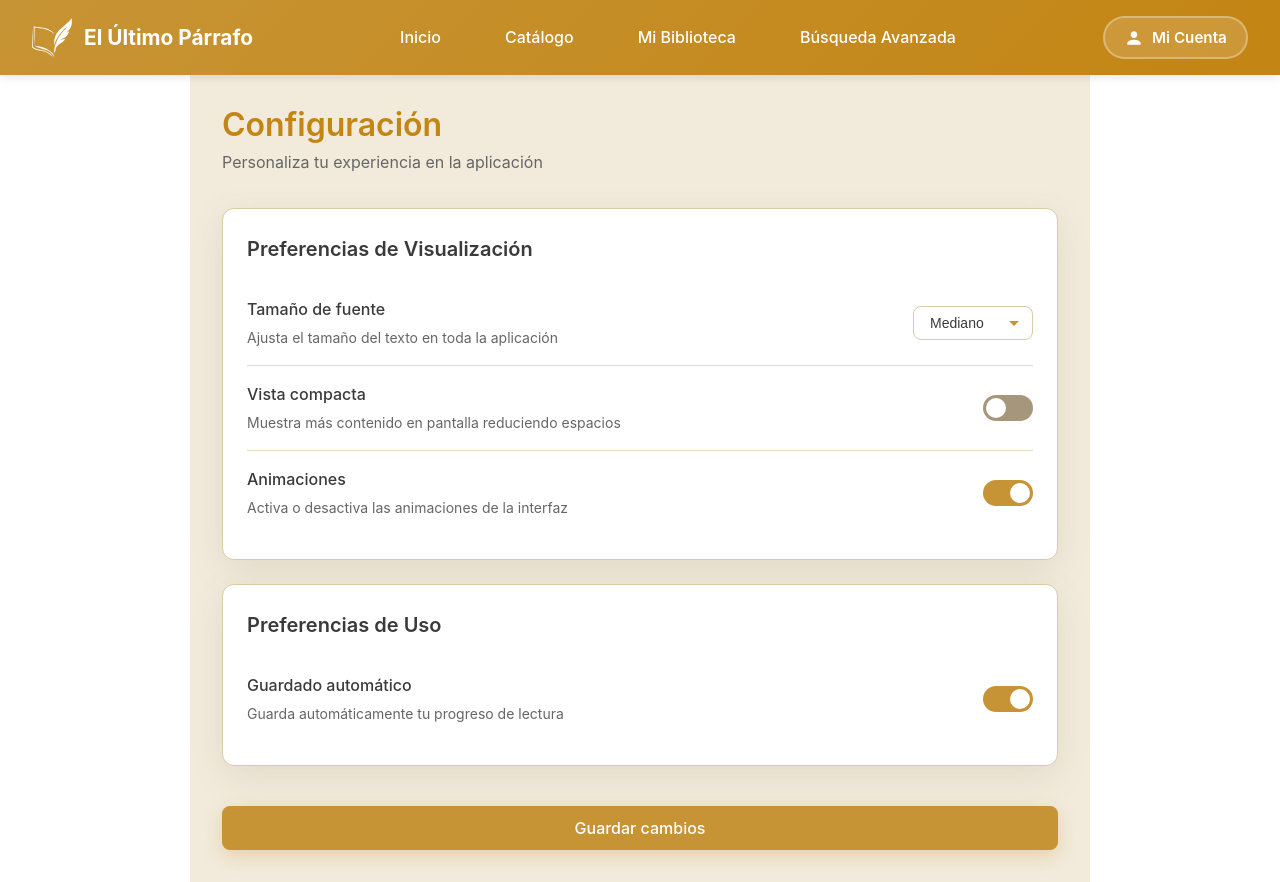
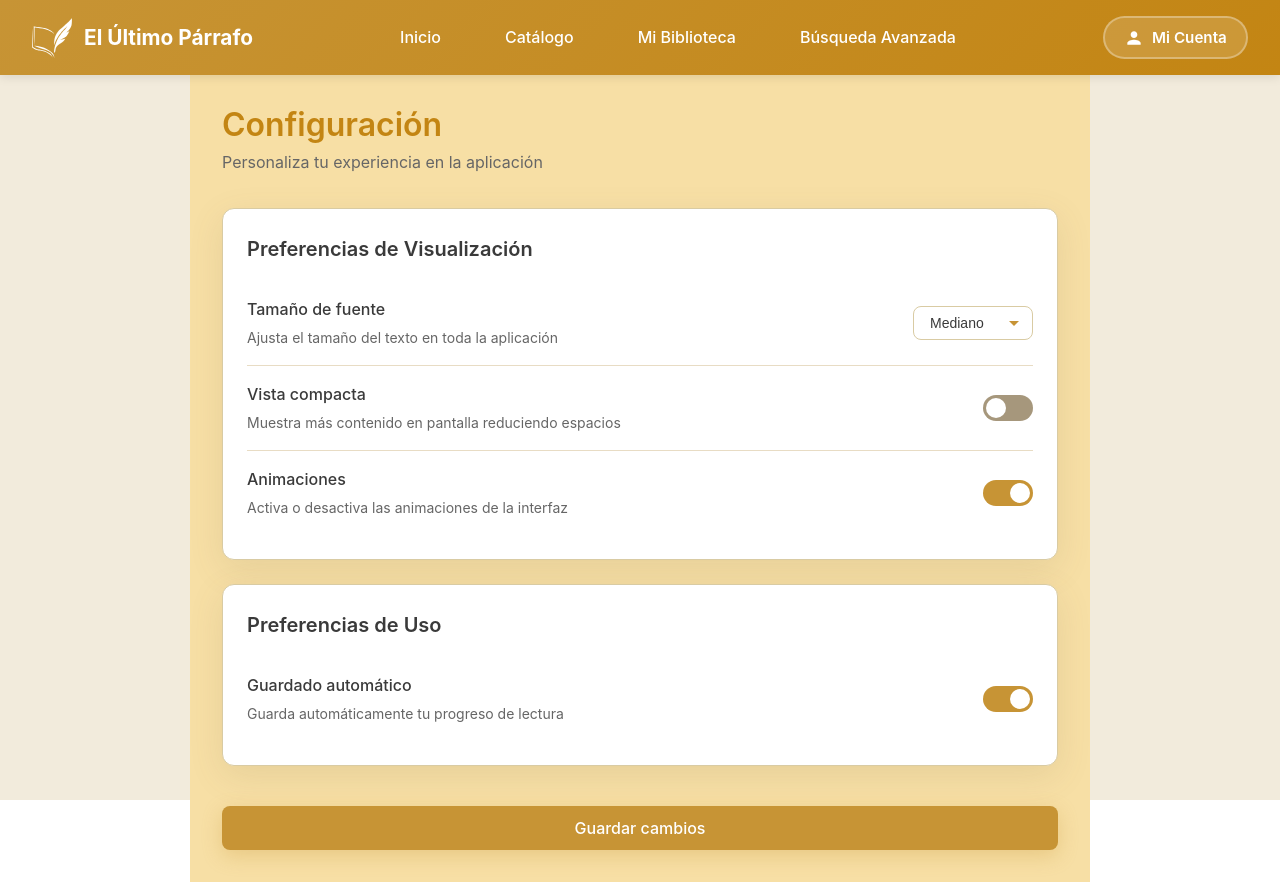
Before and after one commit to MauricioMontes-UCA/webapp-frontend, a React (Vite) app: page /settings in a window 1280 px wide. Built offline with nearby package versions, Linux system fonts and the light colour scheme; no server answers.

Commit message:
fix: ajustes visuales y corrección de errores en Settings

```diff
--- a/src/pages/Settings/Settings.css
+++ b/src/pages/Settings/Settings.css
@@ -1,11 +1,21 @@
 @import '../../styles/colors.css';
+/* Fondo externo más claro para la página de configuración */
+.settings-background-outer {
+  position: fixed;
+  top: 0;
+  left: 0;
+  width: 100vw;
+  height: 100vh;
+  z-index: -1;
+  background: var(--color-background);
+}
 
 .settings-container {
   max-width: 900px;
   margin: 0 auto;
   padding: 2rem;
   min-height: 100vh;
-  background-color: var(--color-background);
+background-color: var(--color-primary-light);
 }
 
 .settings-header {
@@ -192,7 +202,7 @@
 }
 
 .settings-save-button:hover {
-  background-color: var(--color-accent);
+  background-color: rgba(242, 235, 220, 0.95); /* similar a var(--color-background) pero con leve transparencia */
   box-shadow: var(--shadow-primary-hover);
 }
 
--- a/src/pages/Settings/Settings.jsx
+++ b/src/pages/Settings/Settings.jsx
@@ -48,14 +48,15 @@ const Settings = () => {
 
   return (
     <>
+      <div className="settings-background-outer"></div>
       <Header />
       <div className="settings-container">
-      <div className="settings-header">
-        <h1>Configuración</h1>
-        <p>Personaliza tu experiencia en la aplicación</p>
-      </div>
+        <div className="settings-header">
+          <h1>Configuración</h1>
+          <p>Personaliza tu experiencia en la aplicación</p>
+        </div>
 
-      <div className="settings-content">
+        <div className="settings-content">
         {/* Sección de Preferencias de Visualización */}
         <div className="settings-section">
           <h2>Preferencias de Visualización</h2>
@@ -148,4 +149,4 @@ const Settings = () => {
   );
 };
 
-export default Settings;
+export default Settings
```
